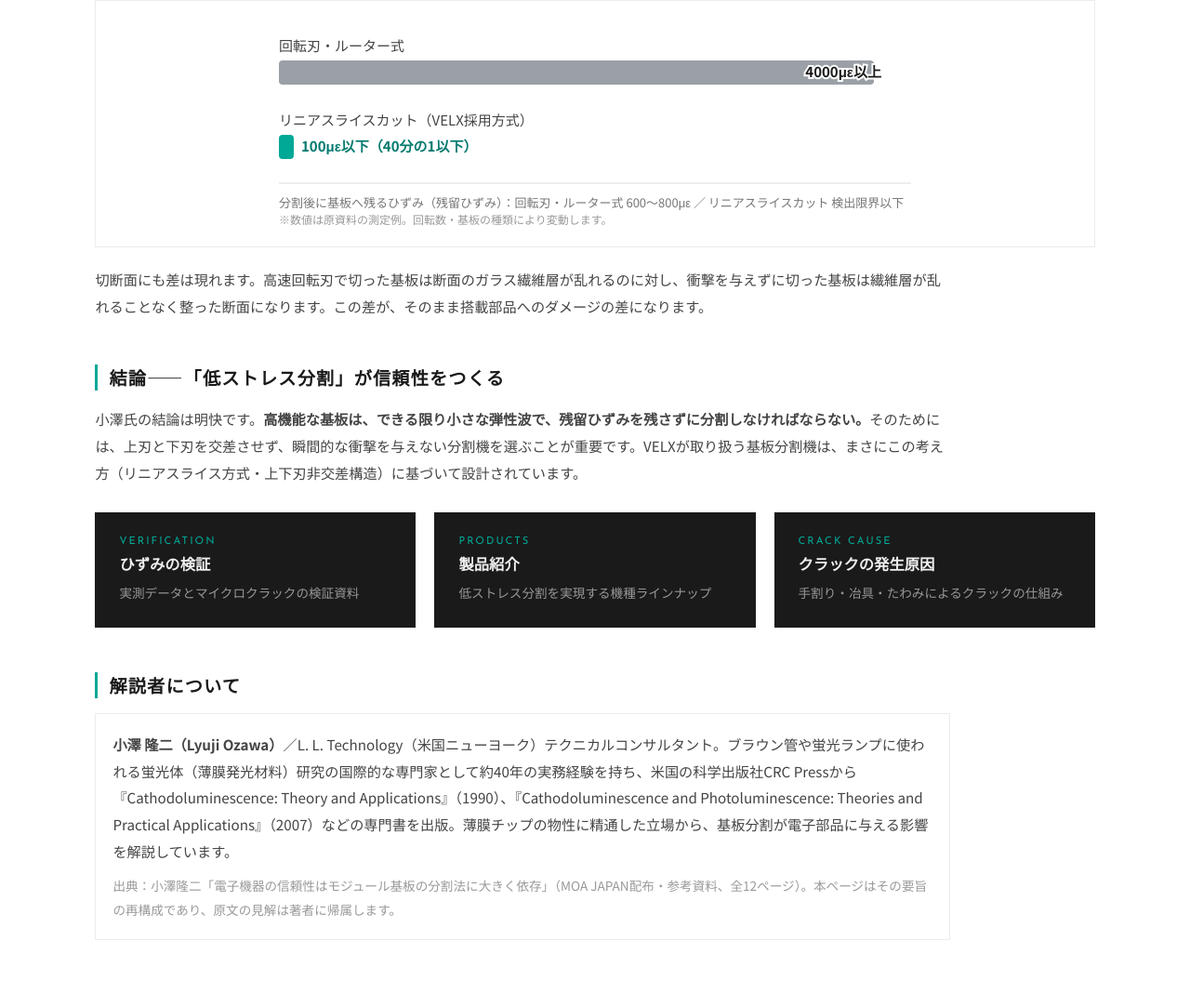
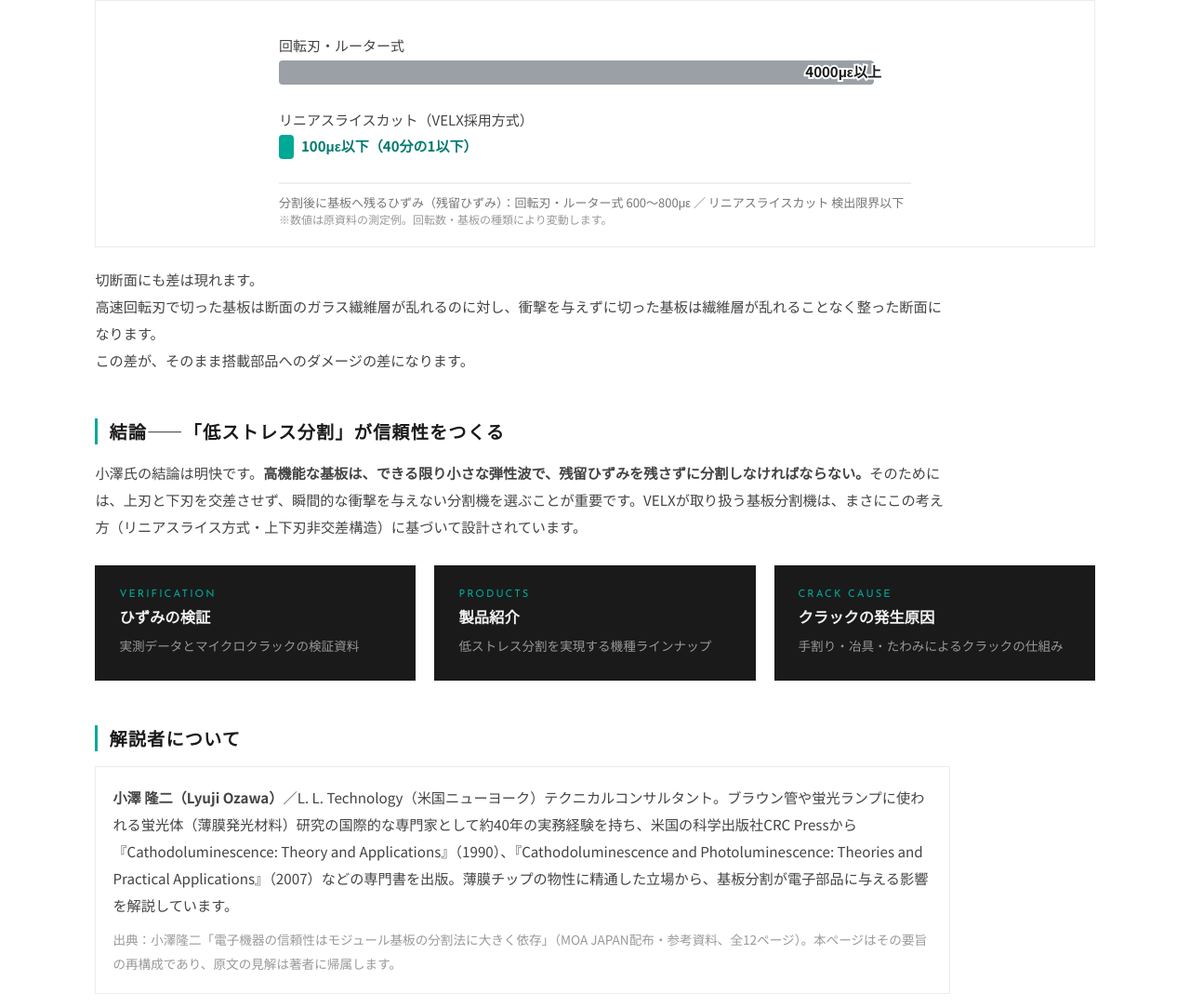
Before and after one commit to Silksun-jp/velx-hp, a plain HTML site: page reliability.html in a window 1280 px wide. Shown: the part 1349-2432 px from the top of the page at 93% size. Drawn offline with nearby package versions, Linux system fonts and the light colour scheme.

Commit message:
専門家解説ページ：切断面の段落を文単位で改行
Co-Authored-By: Claude Fable 5 <noreply@anthropic.com>
Claude-Session: https://claude.ai/code/session_01DDEtQbh9o4H8Pmuodbu9VV

```diff
--- a/reliability.html
+++ b/reliability.html
@@ -157,7 +157,7 @@
     </svg>
   </div>
 
-  <p class="crk-p" style="margin-top:20px;">切断面にも差は現れます。高速回転刃で切った基板は断面のガラス繊維層が乱れるのに対し、衝撃を与えずに切った基板は繊維層が乱れることなく整った断面になります。この差が、そのまま搭載部品へのダメージの差になります。</p>
+  <p class="crk-p" style="margin-top:20px;">切断面にも差は現れます。<br>高速回転刃で切った基板は断面のガラス繊維層が乱れるのに対し、衝撃を与えずに切った基板は繊維層が乱れることなく整った断面になります。<br>この差が、そのまま搭載部品へのダメージの差になります。</p>
 
   <div class="subh">結論——「低ストレス分割」が信頼性をつくる</div>
   <p class="crk-p">小澤氏の結論は明快です。<strong>高機能な基板は、できる限り小さな弾性波で、残留ひずみを残さずに分割しなければならない。</strong>そのためには、上刃と下刃を交差させず、瞬間的な衝撃を与えない分割機を選ぶことが重要です。VELXが取り扱う基板分割機は、まさにこの考え方（リニアスライス方式・上下刃非交差構造）に基づいて設計されています。</p>
```
